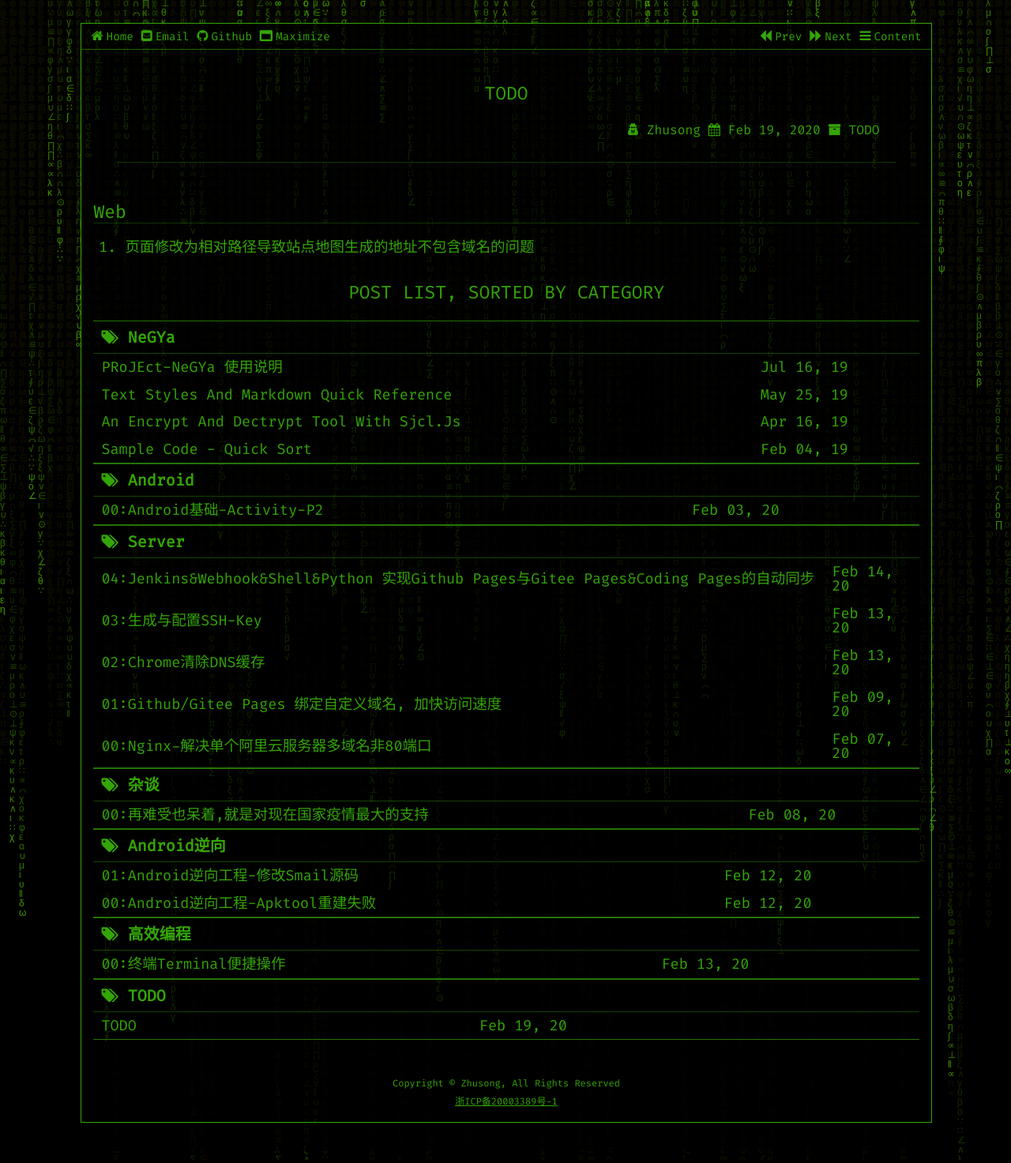
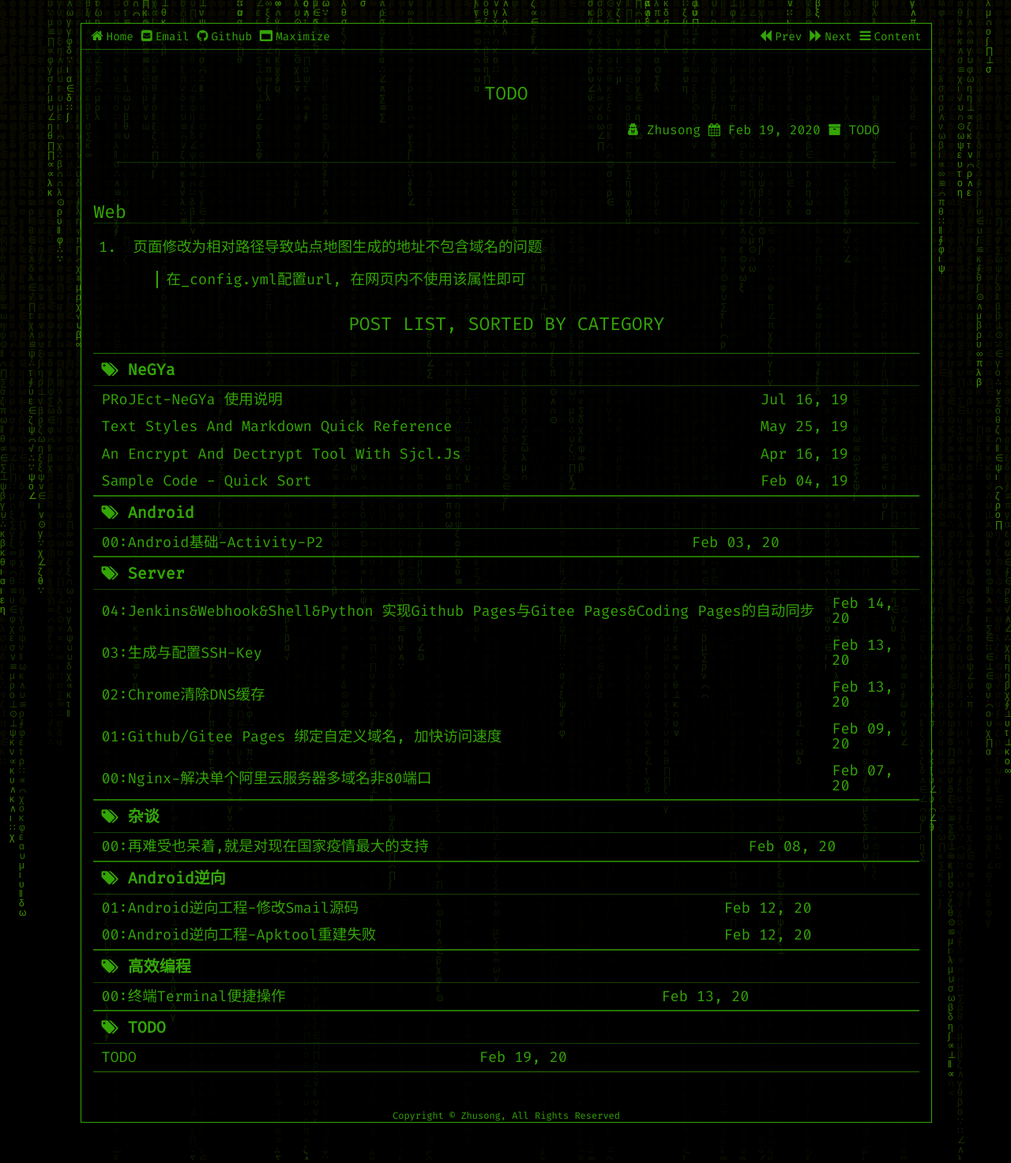
Before and after one commit to zhusonger/www.lasong.com.cn, a Jekyll site: the page built from _posts/2020-02-19-TODO.md, in a window 1280 px wide. Shown: the whole page at 79% size. Built offline with Jekyll 4.4.1, drawn with Linux system fonts in a browser that asks for light colours.

Commit message:
resolve hostname

```diff
--- a/_includes/head.html
+++ b/_includes/head.html
@@ -29,6 +29,4 @@
   <link rel="stylesheet" href="{{site.assets_path}}/css/fa.min.css" type="text/css" />
   <!-- rouge theme-->
   <link rel="stylesheet" href="{{site.assets_path}}/css/rouge-bg.css" />
-  <!-- mathjax 2.7.5 -->
-  <script src="https://cdnjs.cloudflare.com/ajax/libs/mathjax/2.7.5/MathJax.js?config=TeX-MML-AM_CHTML" async></script>
-  </head>
+</head>
--- a/_posts/2020-02-19-TODO.md
+++ b/_posts/2020-02-19-TODO.md
@@ -13,3 +13,5 @@
 
 ## Web
 1. 页面修改为相对路径导致站点地图生成的地址不包含域名的问题
+
+	> 在_config.yml配置url, 在网页内不使用该属性即可
```
